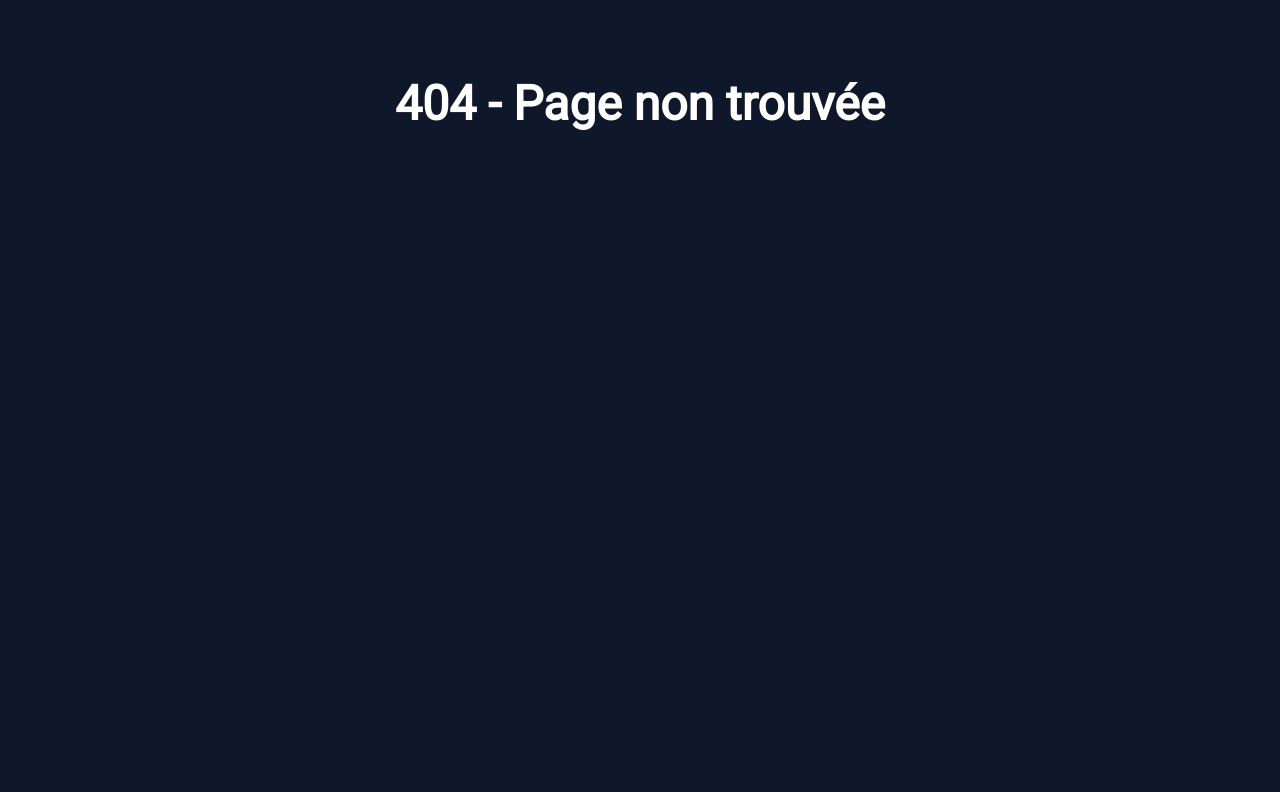
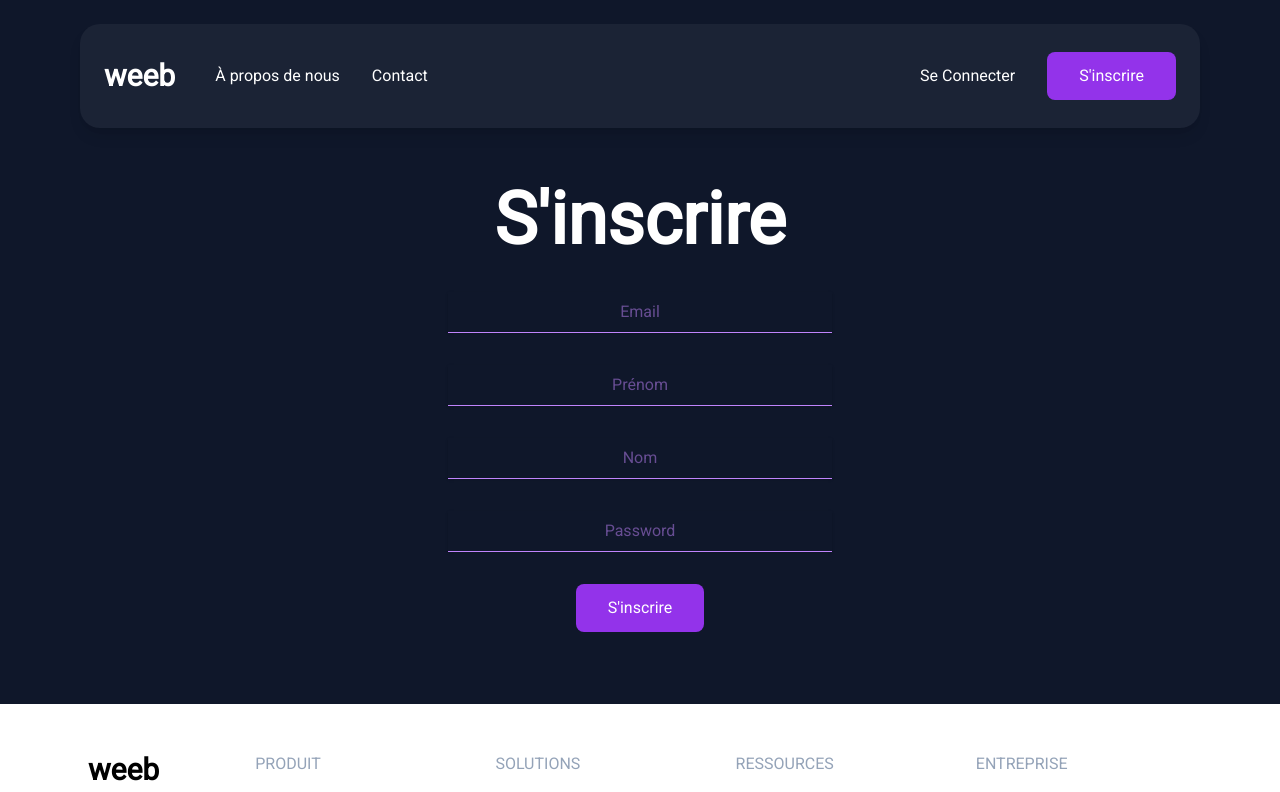
Before and after one commit to mylenasayumi/projet-weeb, a React (Vite) app: page /sign-up in a window 1280 px wide. Before the commit this address had no page. Shown: the top 792 px of the page. Built offline with nearby package versions, Linux system fonts and the light colour scheme.

Commit message:
Creating frontend and backend interactions for User account creation

```diff
--- a/src/components/Navbar.jsx
+++ b/src/components/Navbar.jsx
@@ -5,7 +5,7 @@ import { useEffect, useState, useRef } from "react";
 import { motion, AnimatePresence } from "framer-motion";
 import { useNavigate } from "react-router-dom";
 import authTokenService from "../services/AuthTokenService";
-import UserDropdown from "./users/UserDropdown";
+import UserDropdown from "./ui/UserDropdown";
 import AnimatedDropdownDiv from "./ui/AnimatedDropdownDiv";
 
 function Navbar() {
@@ -13,6 +13,7 @@ function Navbar() {
     const [user, setUser] = useState(null);
     const navigate = useNavigate();
     const menuDropdownRef = useRef(null);
+    const menuButtonRef = useRef(null);
     const MotionLink = motion(Link);
 
     useEffect(() => {
@@ -24,7 +25,12 @@ function Navbar() {
 
     useEffect(() => {
         const handleClickOutside = (event) => {
-            if (menuDropdownRef.current && !menuDropdownRef.current.contains(event.target)) {
+            if (
+                menuDropdownRef.current &&
+                !menuDropdownRef.current.contains(event.target) &&
+                menuButtonRef.current &&
+                !menuButtonRef.current.contains(event.target)
+            ) {
                 setIsOpen(false);
             }
         };
@@ -59,6 +65,7 @@ function Navbar() {
                                 {/* Button Mobile */}
                                 {/* Le bouton est masqué pour les écrans moyens et grands */}
                                 <motion.button
+                                    ref={menuButtonRef}
                                     transition={{ duration: 0.5, ease: "easeOut" }}
                                     whileHover={{ scale: 1.1 }}
                                     onClick={() => setIsOpen(!isOpen)}
@@ -109,7 +116,7 @@ function Navbar() {
                                             Se Connecter
                                         </MotionLink>
                                         <MotionLink
-                                            to="/sign-in"
+                                            to="/sign-up"
                                             transition={{ duration: 0.5 }}
                                             whileHover={{ scale: 1.1 }}
                                             onClick={() => setIsOpen(!isOpen)}
@@ -142,7 +149,7 @@ function Navbar() {
                                                 <Link to="/login" className="block hover:text-purple" onClick={() => setIsOpen(false)}>Se Connecter</Link>
                                             </li>
                                             <li>
-                                                <Link to="/sign-in" className="block text-light-purple font-bold hover:text-purple" onClick={() => setIsOpen(false)}>S'inscrire</Link>
+                                                <Link to="/sign-up" className="block text-light-purple font-bold hover:text-purple" onClick={() => setIsOpen(false)}>S'inscrire</Link>
                                             </li>
                                         </>
                                     )}
--- a/src/components/users/UserDropdown.jsx
+++ b/src/components/ui/UserDropdown.jsx
@@ -1,7 +1,7 @@
 // UserDropdown.jsx
 // User dropdown component for the user menu in the navbar.
 import { useEffect, useState, useRef } from "react";
-import AnimatedDropdownDiv from "../ui/AnimatedDropdownDiv";
+import AnimatedDropdownDiv from "./AnimatedDropdownDiv";
 
 function UserDropdown({ user, onLogout }) {
     const [isOpen, setIsOpen] = useState(false);
--- a/src/components/sign-in/SignInForm.jsx
+++ b/src/components/users/login/LoginSection.jsx
@@ -1,10 +1,11 @@
-// SignInForm.jsx
+// LoginSection.jsx
 import { motion } from "framer-motion";
-import { useState } from "react";
-import { useNavigate } from "react-router-dom";
-import authTokenService from "../../services/AuthTokenService";
+import { useState, useEffect } from "react";
+import { useNavigate, useLocation } from "react-router-dom";
+import authTokenService from "../../../services/AuthTokenService";
+import authService from "../../../services/authService";
 
-function SignInForm() {
+function LoginSection() {
     const [formData, setFormData] = useState({
         email: "",
         password: ""
@@ -12,6 +13,9 @@ function SignInForm() {
     const [error, setError] = useState("");
     const [loading, setLoading] = useState(false);
     const navigate = useNavigate();
+    const location = useLocation();
+    const params = new URLSearchParams(location.search);
+    const success = params.get("success");
 
     const handleChange = (e) => {
         const { name, value } = e.target;
@@ -28,22 +32,46 @@ function SignInForm() {
         setLoading(true);
 
         try {
+            // Login and token retrieval
             await authTokenService.login(formData.email, formData.password);
-            // Redirection after successful connection
+
+            // Fetch current user
+            const user = await authService.getCurrentUser();
+
+            // Store user info
+            localStorage.setItem("user", JSON.stringify(user));
+
+            // Redirect to home and refresh to update UI
             navigate("/");
+            window.location.reload();
         } catch (err) {
-            setError(err.message || "Une erreur s'est produite lors de la connexion");
+            setError(err.message || "An error occurred during the connection.");
         } finally {
             setLoading(false);
         }
     };
 
+    useEffect(() => {
+        if (success) {
+            const url = new URL(window.location);
+            url.searchParams.delete("success");
+            window.history.replaceState({}, "", url);
+        }
+    }, [success]);
+
     return (
         <section className="flex flex-col items-center my-10">
-            <h1 className="md:text-7xl text-5xl font-extrabold">S'inscrire</h1>
+            <h1 className="md:text-7xl text-5xl font-extrabold">Se connecter</h1>
+
+            {/* After creating an account, the user is redirected to the login page and a success message is displayed. */}
+            {success === "account_created" && (
+                <div className="bg-green-500/20 border border-green-500 text-green-500 px-4 py-3 rounded mt-4">
+                    Votre compte a été créé avec succès. Il doit être activé par un administrateur.
+                </div>
+            )}
 
             <form onSubmit={handleSubmit} className="p-8 w-full max-w-md space-y-8">
-                {/* Connection error displayed */}
+                {/* Affichage d'erreur de connexion */}
                 {error && (
                     <div className="bg-red-500/20 border border-red-500 text-red-500 px-4 py-3 rounded">
                         {error}
@@ -59,34 +87,6 @@ function SignInForm() {
                         onChange={handleChange}
                         className="text-light-purple text-center placeholder:text-center mt-1 block w-full px-4 py-2 border-b-1 border-light-purple shadow-sm focus:outline-none focus:ring-2 focus:ring-purple"
                         placeholder="Email"
-                        required
-                        disabled={loading}
-                    />
-                </div>
-
-                <div>
-                    <input
-                        type="first_name"
-                        id="first_name"
-                        name="first_name"
-                        value={formData.first_name}
-                        onChange={handleChange}
-                        className="text-light-purple text-center placeholder:text-center mt-1 block w-full px-4 py-2 border-b-1 border-light-purple shadow-sm focus:outline-none focus:ring-2 focus:ring-purple"
-                        placeholder="Prénom"
-                        required
-                        disabled={loading}
-                    />
-                </div>
-
-                <div>
-                    <input
-                        type="last_name"
-                        id="last_name"
-                        name="last_name"
-                        value={formData.last_name}
-                        onChange={handleChange}
-                        className="text-light-purple text-center placeholder:text-center mt-1 block w-full px-4 py-2 border-b-1 border-light-purple shadow-sm focus:outline-none focus:ring-2 focus:ring-purple"
-                        placeholder="Nom"
                         required
                         disabled={loading}
                     />
@@ -114,13 +114,20 @@ function SignInForm() {
                         transition={{ duration: 0.5 }}
                         disabled={loading}
                     >
-                        {loading ? "Inscription..." : "S'inscrire"}
+                        {loading ? "Connexion..." : "Se connecter"}
 
                     </motion.button>
                 </div>
             </form>
+
+            <a href="#mot-de-passe-oublie" className="hover:text-light-purple">Mot de passe oublié ?</a>
+
+            <p className="text-light-gray my-10 mx-10 text-center">
+                Vous n’avez pas de compte ? Vous pouvez en
+                <a href="/sign-up" className="text-white hover:text-light-purple"> créer un</a>
+            </p>
         </section>
     );
 }
 
-export default SignInForm;
+export default LoginSection;
--- a/src/components/users/LoginSection.jsx
+++ b/src/components/users/sign-up/SignUpForm.jsx
@@ -1,13 +1,14 @@
-// LoginSection.jsx
+// SignUpForm.jsx
 import { motion } from "framer-motion";
 import { useState } from "react";
 import { useNavigate } from "react-router-dom";
-import authTokenService from "../../services/AuthTokenService";
-import authService from "../../services/AuthService";
+import authService from "../../../services/AuthService";
 
-function LoginSection() {
+function SignUpForm() {
     const [formData, setFormData] = useState({
         email: "",
+        first_name: "",
+        last_name: "",
         password: ""
     });
     const [error, setError] = useState("");
@@ -29,20 +30,16 @@ function LoginSection() {
         setLoading(true);
 
         try {
-            // Login and token retrieval
-            await authTokenService.login(formData.email, formData.password);
-
-            // Fetch current user
-            const user = await authService.getCurrentUser();
-
-            // Store user info
-            localStorage.setItem("user", JSON.stringify(user));
-
-            // Redirect to home and refresh to update UI
-            navigate("/");
-            window.location.reload();
+            await authService.register({
+                email: formData.email,
+                first_name: formData.first_name,
+                last_name: formData.last_name,
+                password: formData.password
+            });
+            // It does NOT log in automatically
+            navigate("/login?success=account_created");
         } catch (err) {
-            setError(err.message || "An error occurred during the connection.");
+            setError(err.message || "Une erreur s'est produite lors de l'inscription.");
         } finally {
             setLoading(false);
         }
@@ -50,10 +47,10 @@ function LoginSection() {
 
     return (
         <section className="flex flex-col items-center my-10">
-            <h1 className="md:text-7xl text-5xl font-extrabold">Se connecter</h1>
+            <h1 className="md:text-7xl text-5xl font-extrabold">S'inscrire</h1>
 
             <form onSubmit={handleSubmit} className="p-8 w-full max-w-md space-y-8">
-                {/* Affichage d'erreur de connexion */}
+                {/* Connection error displayed */}
                 {error && (
                     <div className="bg-red-500/20 border border-red-500 text-red-500 px-4 py-3 rounded">
                         {error}
@@ -69,6 +66,34 @@ function LoginSection() {
                         onChange={handleChange}
                         className="text-light-purple text-center placeholder:text-center mt-1 block w-full px-4 py-2 border-b-1 border-light-purple shadow-sm focus:outline-none focus:ring-2 focus:ring-purple"
                         placeholder="Email"
+                        required
+                        disabled={loading}
+                    />
+                </div>
+
+                <div>
+                    <input
+                        type="first_name"
+                        id="first_name"
+                        name="first_name"
+                        value={formData.first_name}
+                        onChange={handleChange}
+                        className="text-light-purple text-center placeholder:text-center mt-1 block w-full px-4 py-2 border-b-1 border-light-purple shadow-sm focus:outline-none focus:ring-2 focus:ring-purple"
+                        placeholder="Prénom"
+                        required
+                        disabled={loading}
+                    />
+                </div>
+
+                <div>
+                    <input
+                        type="last_name"
+                        id="last_name"
+                        name="last_name"
+                        value={formData.last_name}
+                        onChange={handleChange}
+                        className="text-light-purple text-center placeholder:text-center mt-1 block w-full px-4 py-2 border-b-1 border-light-purple shadow-sm focus:outline-none focus:ring-2 focus:ring-purple"
+                        placeholder="Nom"
                         required
                         disabled={loading}
                     />
@@ -96,20 +121,13 @@ function LoginSection() {
                         transition={{ duration: 0.5 }}
                         disabled={loading}
                     >
-                        {loading ? "Connexion..." : "Se connecter"}
+                        {loading ? "Inscription..." : "S'inscrire"}
 
                     </motion.button>
                 </div>
             </form>
-
-            <a href="#mot-de-passe-oublie" className="hover:text-light-purple">Mot de passe oublié ?</a>
-
-            <p className="text-light-gray my-10 mx-10 text-center">
-                Vous n’avez pas de compte ? Vous pouvez en
-                <a href="/sign-in" className="text-white hover:text-light-purple"> créer un</a>
-            </p>
         </section>
     );
 }
 
-export default LoginSection;
+export default SignUpForm;
--- a/src/main.jsx
+++ b/src/main.jsx
@@ -9,7 +9,7 @@ import '@fontsource/roboto';
 import AProposDeNous from './pages/AProposDeNous.jsx';
 import Contact from './pages/Contact.jsx';
 import Login from './pages/Login.jsx';
-import SignIn from './pages/SignIn.jsx';
+import SignUp from './pages/SignUp.jsx';
 import PageErreur from './components/PageErreur.jsx';
 import App from './App.jsx';
 import Articles from './pages/Articles.jsx';
@@ -35,8 +35,8 @@ const router = createBrowserRouter([
         element: <Login />,
       },
       {
-        path: "sign-in",
-        element: <SignIn />,
+        path: "sign-up",
+        element: <SignUp />,
       },
       {
         path: "articles",
--- a/src/pages/Login.jsx
+++ b/src/pages/Login.jsx
@@ -1,11 +1,10 @@
 // Login.jsx
 
-import LoginSection from "../components/users/LogInSection";
+import LoginSection from "../components/users/login/LoginSection";
 
 function Login() {
     return (
         <div>
-            {/* Section */}
             <LoginSection />
         </div>
     );
--- a/src/pages/SignIn.jsx
+++ /dev/null
@@ -1,15 +0,0 @@
-// SignIn.jsx
-
-import SignInForm from "../components/sign-in/SignInForm";
-import Navbar from "../components/Navbar";
-import Footer from "../components/Footer";
-
-function SignIn() {
-    return (
-        <div>
-            <SignInForm />
-        </div>
-    );
-}
-
-export default SignIn;
--- /dev/null
+++ b/src/pages/SignUp.jsx
@@ -0,0 +1,15 @@
+// SignUp.jsx
+
+import SignUpForm from "../components/users/sign-up/SignUpForm";
+import Navbar from "../components/Navbar";
+import Footer from "../components/Footer";
+
+function SignUp() {
+    return (
+        <div>
+            <SignUpForm />
+        </div>
+    );
+}
+
+export default SignUp;
--- a/src/services/ApiClient.jsx
+++ b/src/services/ApiClient.jsx
@@ -9,7 +9,6 @@ const api = axios.create({
     headers: {
         'Content-Type': 'application/json',
     },
-    withCredentials: true, // Include session cookies
 });
 
 // Request Interceptor
@@ -62,7 +61,7 @@ api.interceptors.response.use(
             error.message ||
             `HTTP error! status: ${error.response?.status}`;
 
-        return Promise.reject(new Error(message));
+        return Promise.reject(error);
     }
 );
 
--- a/src/services/AuthService.jsx
+++ b/src/services/AuthService.jsx
@@ -4,7 +4,18 @@ import apiService from "./ApiService";
 // Specific services for users
 // TODO : review urls and endpoints
 const authService = {
-    register: (userData) => apiService.post('/api/users/', userData),
+    register: async (userData) => {
+        try {
+            return await apiService.post('/api/users/', userData);
+        } catch (error) {
+            const message =
+                error.response?.data?.email?.[0] ||
+                error.response?.data?.password?.[0] ||
+                error.response?.data?.detail ||
+                "Erreur lors de l'inscription";
+            throw new Error(message);
+        }
+    },
     getCurrentUser: () => apiService.get('/api/users/me/'),
     getAll: () => apiService.get('/api/users/'),
     getById: (id) => apiService.get(`/api/users/${id}/`),
```
Also changed, not shown: src/services/AuthTokenService.jsx (+5 -2 lines).
